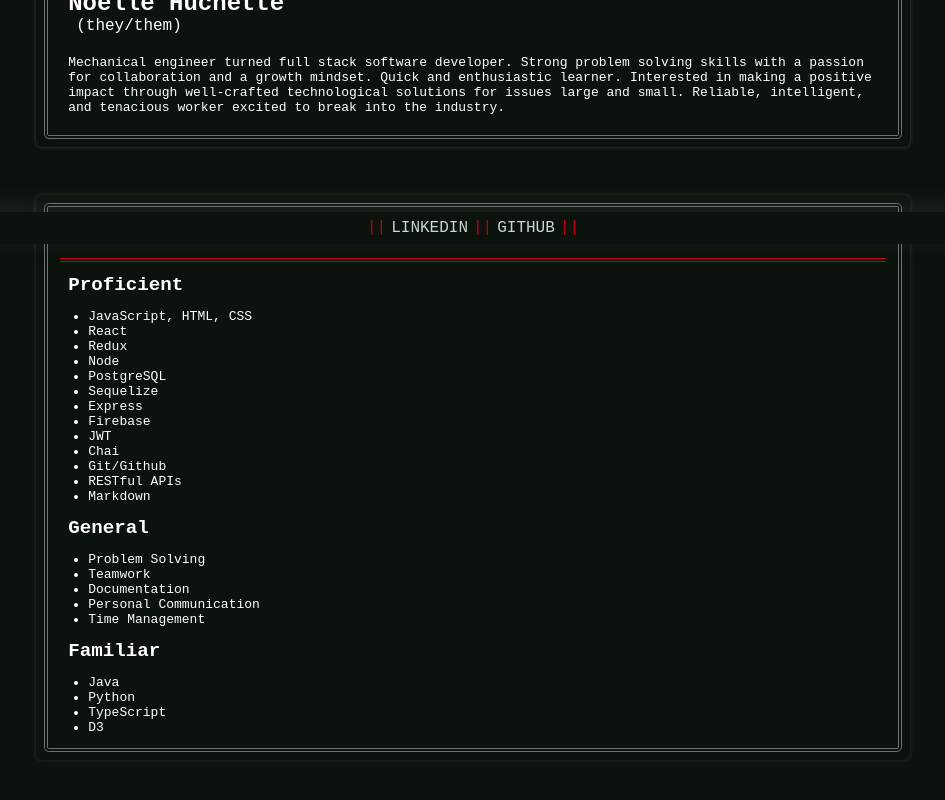
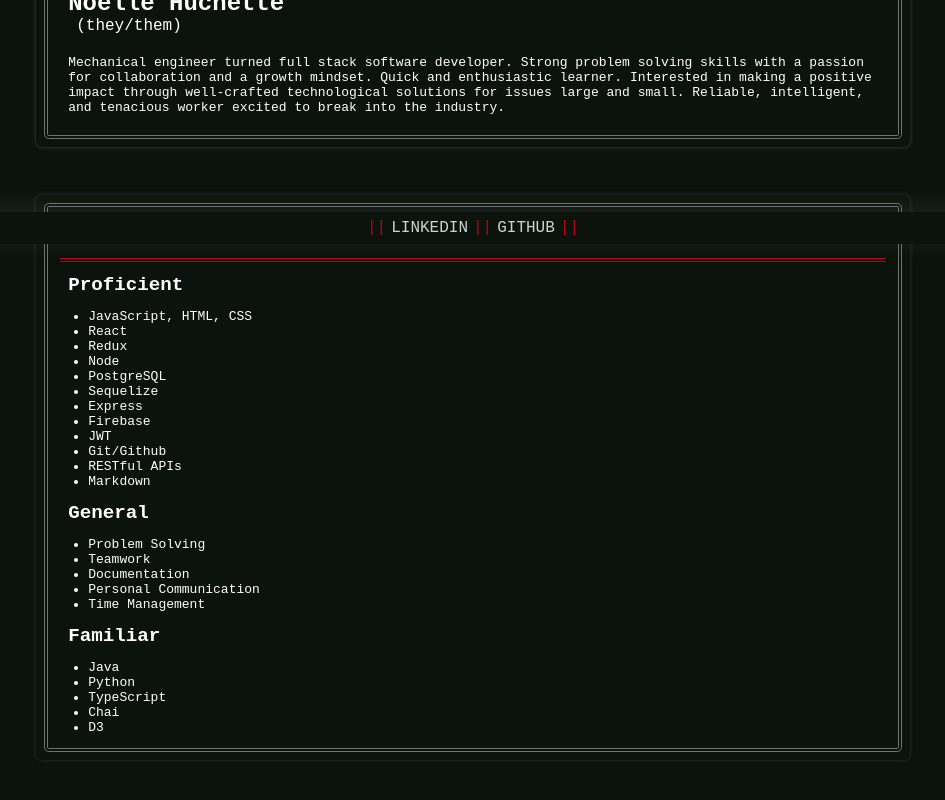
Before and after one commit to noellehuchette/portfolio, a React (Create React App) app: page / in a window 1280 px wide. Shown: the part 556-1356 px from the top of the page, without its empty margins (167-1112 px from the left). Built offline with nearby package versions, Linux system fonts and the light colour scheme.

Commit message:
more skills, package update

```diff
--- a/src/client/components/Home/index.js
+++ b/src/client/components/Home/index.js
@@ -51,7 +51,6 @@ const Home = (props) => {
               <li>Express</li>
               <li>Firebase</li>
               <li>JWT</li>
-              <li>Chai</li>
               <li>Git/Github</li>
               <li>RESTful APIs</li>
               <li>Markdown</li>
@@ -69,6 +68,7 @@ const Home = (props) => {
               <li>Java</li>
               <li>Python</li>
               <li>TypeScript</li>
+              <li>Chai</li>
               <li>D3</li>
             </ul>
           </div>
```
